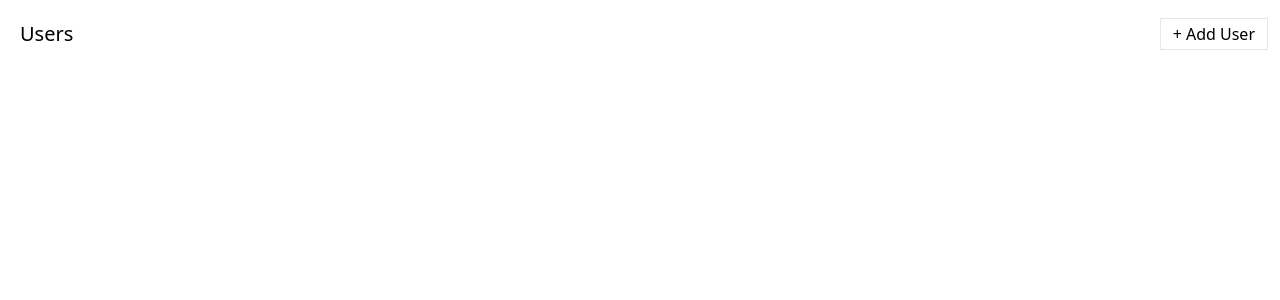
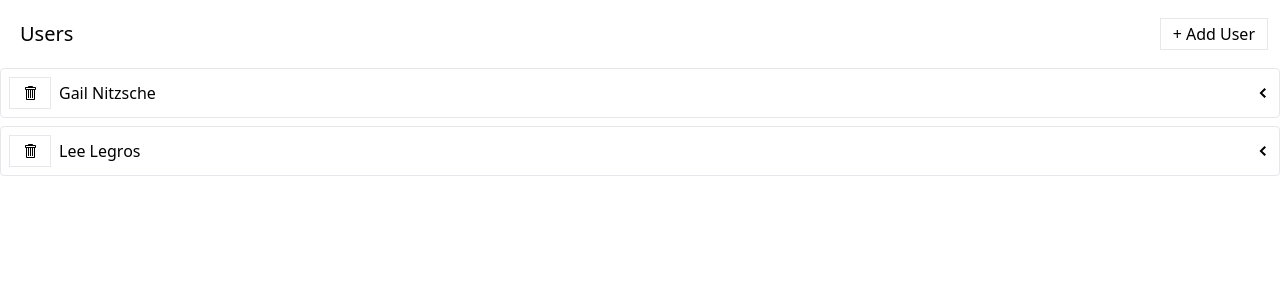
Before and after one commit to KaranMeghe/Media-Interfacing-with-APIS, a React (Vite) app in the folder Media/: page / in a window 1280 px wide. Shown: the top 300 px of the page. Built offline with nearby package versions, Linux system fonts and the light colour scheme; data requests are answered from the project's data file.

Commit message:
add - adding Expandable component which will be rusable

```diff
--- a/Media/db.json
+++ b/Media/db.json
@@ -1,5 +1,14 @@
 {
-  "users": [],
+  "users": [
+    {
+      "id": "8e88",
+      "name": "Gail Nitzsche"
+    },
+    {
+      "id": "5f59",
+      "name": "Lee Legros"
+    }
+  ],
   "albums": [],
   "photos": []
 }
--- a/Media/src/Redux/Slices/usersSlice.js
+++ b/Media/src/Redux/Slices/usersSlice.js
@@ -57,3 +57,14 @@ const usersSlice = createSlice({
 });
 
 export const userReducer = usersSlice.reducer;
+
+let name = "Shawn";
+
+function greet() {
+  console.log(name);
+}
+
+greet(); // "Shawn"
+
+name = "karan";
+greet(); // "Karan"
--- /dev/null
+++ b/Media/src/components/Expandable panel/ExpandablePanel.jsx
@@ -0,0 +1,24 @@
+import { useState } from "react";
+import { GoChevronDown, GoChevronLeft } from "react-icons/go";
+
+function ExpandablePanel({ header, children }) {
+  const [expanded, setIsExpande] = useState(false);
+
+  const hadleClick = () => {
+    return setIsExpande(!expanded);
+  };
+
+  return (
+    <div className="mb-2 border rounded">
+      <div className="flex p-2 justify-between items-center">
+        <div className="flex flex-row items-center  gap-2">{header}</div>
+        <div onClick={hadleClick} className="cursor-pointer">
+          {expanded ? <GoChevronDown /> : <GoChevronLeft />}
+        </div>
+      </div>
+      {expanded && <div className="p-2 border-t">{children}</div>}
+    </div>
+  );
+}
+
+export default ExpandablePanel;
--- a/Media/src/components/UserListItem.jsx
+++ b/Media/src/components/UserListItem.jsx
@@ -1,5 +1,5 @@
 import { GoTrashcan } from "react-icons/go";
-import { Button } from "../components";
+import { Button, ExpandablePanel } from "../components";
 import { deleteUsers } from "../Redux/Thunks";
 import { useThunk } from "../hooks";
 
@@ -9,19 +9,17 @@ const UserListItem = ({ user }) => {
   const handleDelete = () => {
     doDeleteUser(user);
   };
-  return (
-    <div className="mb-2 border rounded h-10 w-full mt-10">
-      <div className="flex p-2 justify-between items-center cursor-pointer">
-        <div className="flex flex-row items-center justify-between gap-2">
-          <Button loading={isLoading} onClick={handleDelete}>
-            <GoTrashcan />
-          </Button>
-          {error && <p>Error Deleting User...</p>}
-          {user.name}
-        </div>
-      </div>
-    </div>
+
+  const header = (
+    <>
+      <Button loading={isLoading} onClick={handleDelete}>
+        <GoTrashcan />
+      </Button>
+      {error && <p>Error Deleting User...</p>}
+      {user.name}
+    </>
   );
+  return <ExpandablePanel header={header}> CONTENT !!!</ExpandablePanel>;
 };
 
 export default UserListItem;
--- a/Media/src/components/index.js
+++ b/Media/src/components/index.js
@@ -2,4 +2,5 @@ import UsersList from "./UsersList";
 import UserListItem from "./UserListItem";
 import Skeleton from "./Skeleton/Skeleton";
 import Button from "./Button/Button";
-export { UsersList, Skeleton, Button, UserListItem };
+import ExpandablePanel from "./Expandable panel/ExpandablePanel";
+export { UsersList, Skeleton, Button, UserListItem, ExpandablePanel };
```
